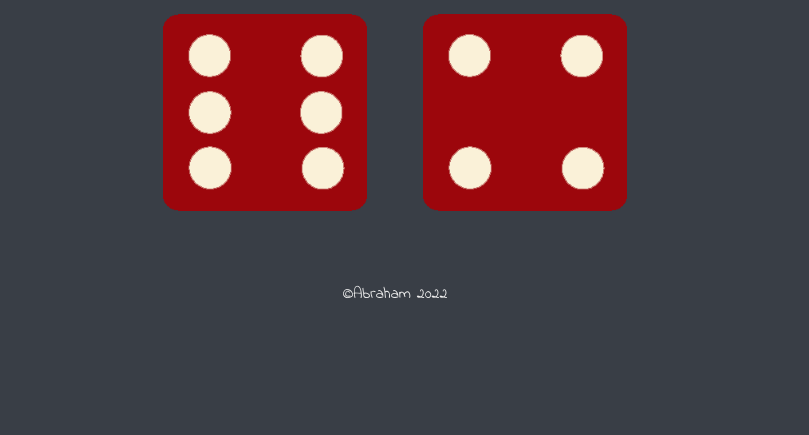
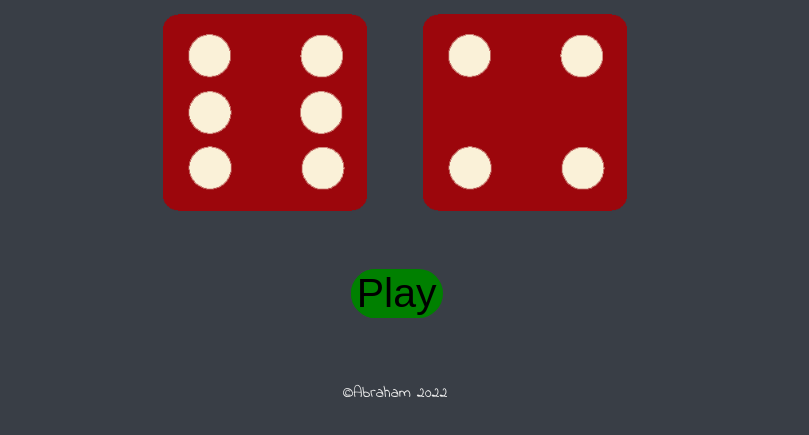
Before and after one commit to Abraham325/Dice-Game, a plain HTML site: page index.html in a window 1280 px wide. Shown: the part 321-756 px from the top of the page, without its empty margins (245-1054 px from the left). Drawn offline with Linux system fonts and the light colour scheme.

Commit message:
add button

```diff
--- a/index.html
+++ b/index.html
@@ -23,6 +23,13 @@
       </div>
 
     </div>
+
+    <div class="button">
+
+      <button id="btn" onclick="window.location.reload();">Play</button>
+
+    </div>
+
     <script src="index.js" charset="utf-8"></script>
   </body>
 
--- a/styles.css
+++ b/styles.css
@@ -9,6 +9,31 @@
   display: inline-block;
 
 }
+
+.button {
+  background-color: green;
+  border: none;
+  border-radius: 360px;
+  text-align: center;
+  margin: 50px auto;
+  width: 7%;
+ }
+
+.button:hover {
+  background-color: #145a14;
+}
+
+#btn{
+  background-color: green;
+  border: none;
+  border-radius: 360px;
+  font-size: 41px;
+}
+
+#btn:hover {
+  background-color: #145a14;
+}
+
 
 body {
   background-color: #393E46;
```
